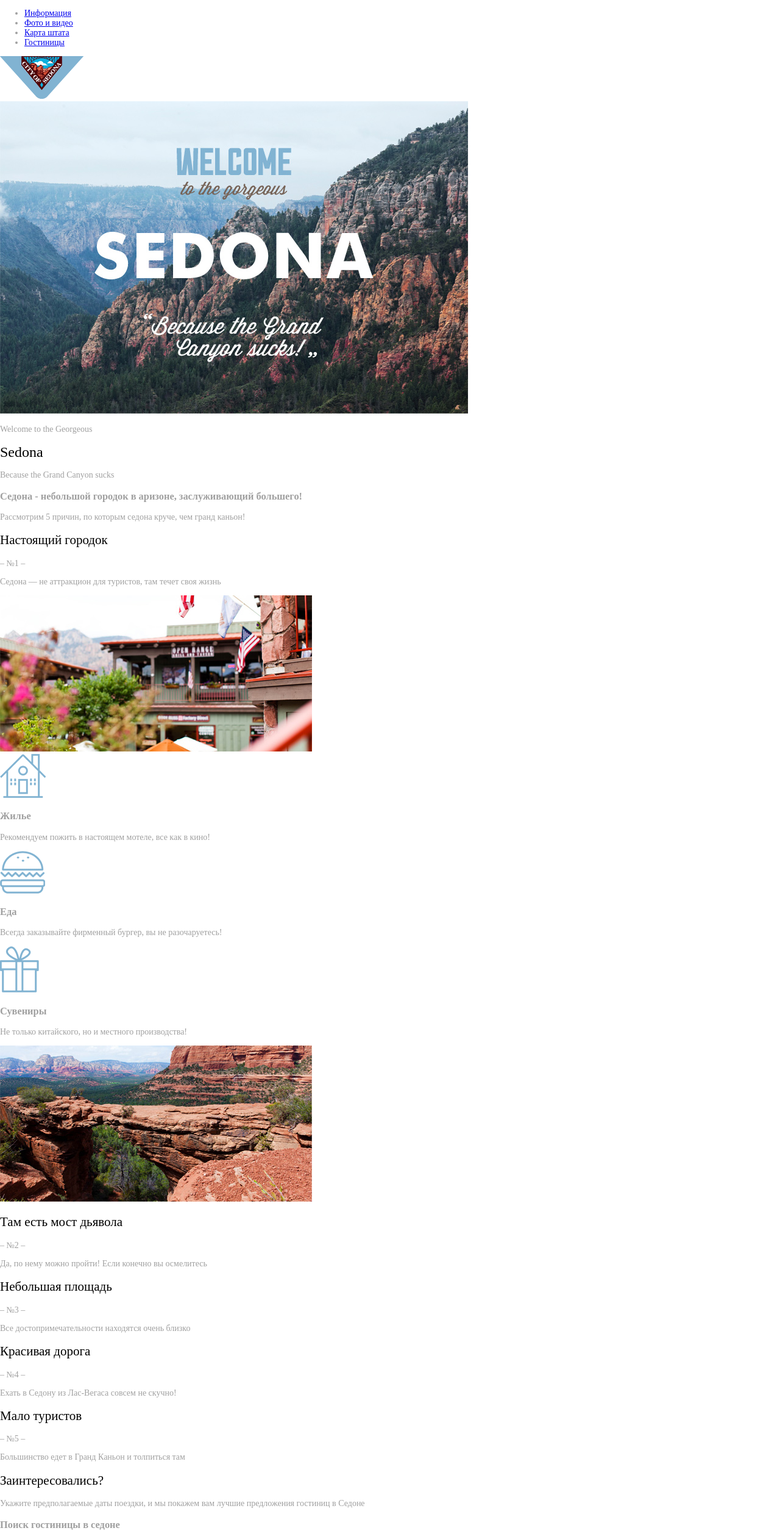
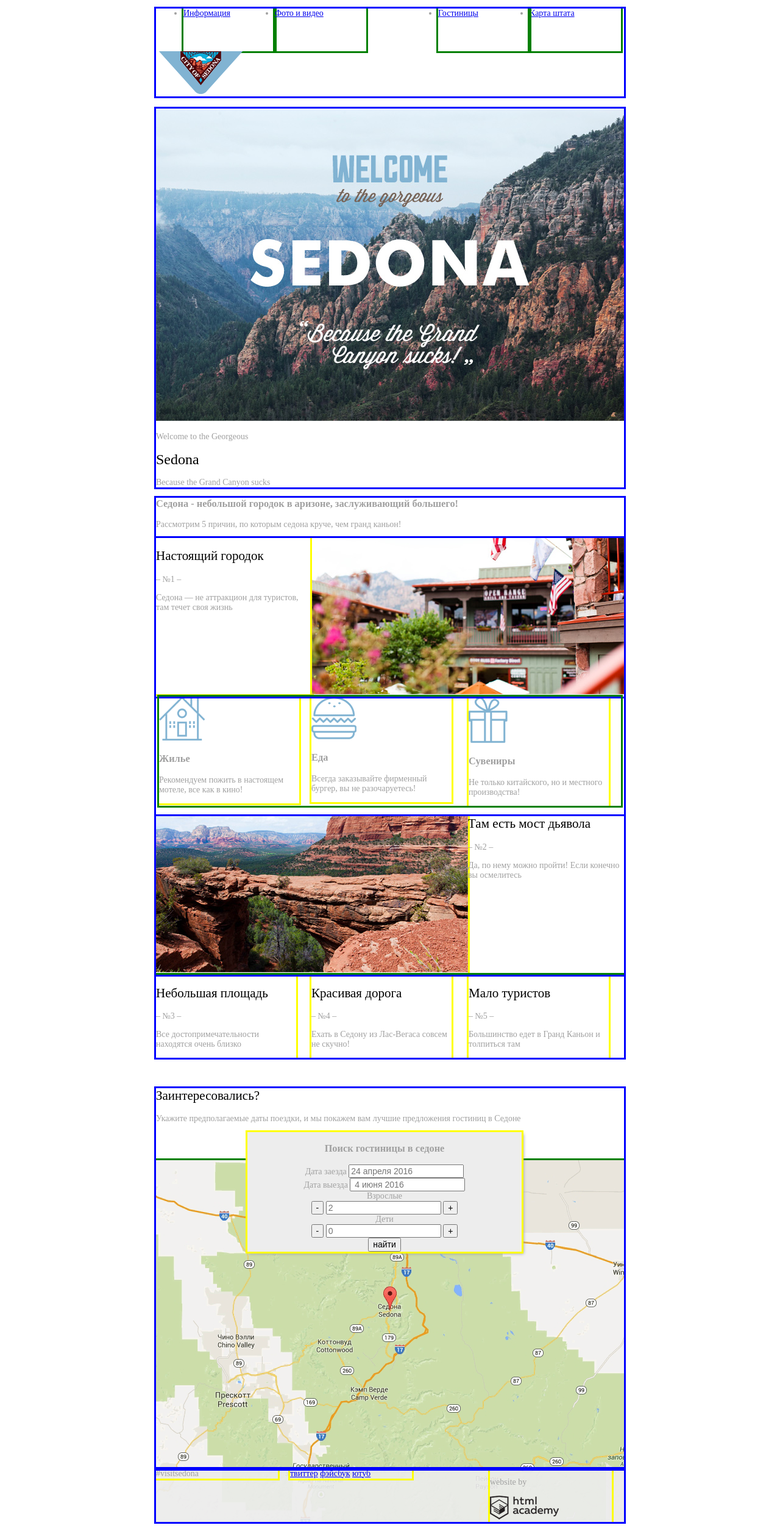
Before and after one commit to Jeorgeo/172548-sedona, a plain HTML site: page index.html in a window 1280 px wide. Shown: the top 2523 px of the page at 61% size. After the commit the page ends 2499 px from the top, so only its background shows below. Drawn offline with Linux system fonts and the light colour scheme.

Commit message:
#24-1
Построил сетку

```diff
--- a/css/style.css
+++ b/css/style.css
@@ -1,3 +1,12 @@
+/* index.html */
+
+html,
+body {
+  min-width: 768px;
+  margin: 0;
+  padding: 0;
+}
+
 body {
   font-size: 14px;
   line-height: normal;
@@ -21,3 +30,222 @@ h2 {
   font-weight: normal;
   font-family: PT Sans;
 }
+
+.main-header {
+  width: 768px;
+  margin: 0 auto;
+  margin-bottom: 20px;
+  /* Только для оформления сетки */
+  min-height: 70px;
+  outline: 3px solid blue;
+}
+
+.clearfix::after {
+  content: "";
+  display: table;
+  clear: both;
+}
+
+.main-navigation {
+  padding: 0 5px 0 5px;
+  /* Только для оформления сетки */
+  outline: 3px solid yellow;
+}
+
+.main-navigation_left {
+  float: left;
+  width: 150px;
+  /* Только для оформления сетки */
+  min-height: 70px;
+  outline: 3px solid green;
+}
+
+.main-navigation_right {
+  float: right;
+  width: 150px;
+  /* Только для оформления сетки */
+  min-height: 70px;
+  outline: 3px solid green;
+}
+
+section {
+  width: 768px;
+  margin: 0 auto;
+  /* Только для оформления сетки */
+  outline: 3px solid blue;
+}
+
+.features-photo {
+  /* Только для оформления сетки */
+  outline: 3px solid blue;
+}
+
+.features-left-title {
+  float: left;
+  width: 256px;
+  min-height: 256px;
+  /* Только для оформления сетки */
+  outline: 3px solid yellow;
+}
+
+.features-right-photo {
+  float: right;
+  width: 512px;
+  /* Только для оформления сетки */
+  outline: 3px solid yellow;
+}
+
+.features-left-photo {
+  float: left;
+  width: 512px;
+  /* Только для оформления сетки */
+  outline: 3px solid yellow;
+}
+
+.features-right-title {
+  float: right;
+  width: 256px;
+  min-height: 256px;
+  /* Только для оформления сетки */
+  outline: 3px solid yellow;
+}
+
+.features-icons {
+  width: 758px;
+  margin: 0 auto;
+  /* Только для оформления сетки */
+  outline: 3px solid green;
+}
+
+.features-icon {
+  float: left;
+  width: 230px;
+  margin-right: 20px;
+  /* Только для оформления сетки */
+  outline: 3px solid yellow;
+}
+
+.features-icon:last-child {
+  float: right;
+  width: 230px;
+  /* Только для оформления сетки */
+  outline: 3px solid yellow;
+}
+
+.features-slogans {
+  margin-bottom: 50px;
+  /* Только для оформления сетки */
+  outline: 3px solid green;
+}
+
+.features-item-slogan {
+  float: left;
+  width: 230px;
+  margin-right: 25px;
+  /* Только для оформления сетки */
+  outline: 3px solid yellow;
+}
+
+.features-item-slogan:last-child {
+  float: right;
+  width: 230px;
+  /* Только для оформления сетки */
+  outline: 3px solid yellow;
+}
+
+.booking-block {
+  display: inline-block;
+  width: 450px;
+  text-align: center;
+  margin-left: 150px;
+  margin-right: auto;
+  background: rgba(237, 237, 237, 1);
+  box-shadow: 3px 3px 5px #999999;
+  /* Только для оформления сетки */
+  outline: 3px solid yellow;
+}
+
+.features-map {
+  float: left;
+  width: 768px;
+  height: 593px;
+  margin: -150px auto -87px auto;
+  /* Только для оформления сетки */
+  outline: 3px solid green;
+}
+
+.container {
+  width: 768px;
+  margin: 0 auto;
+}
+
+.main-footer {
+  width: 768px;
+  margin: 30px auto 0 auto;
+  /* Только для оформления сетки */
+  outline: 3px solid blue;
+}
+
+.main-footer_index {
+  display: inline-block;
+  width: 768px;
+  background: rgba(237, 237, 237, 0.9);
+  /* Только для оформления сетки */
+  outline: 3px solid blue;
+}
+
+.footer-title {
+  float: left;
+  width: 200px;
+  margin-right: 20px;
+  /* Только для оформления сетки */
+  outline: 3px solid yellow;
+}
+
+.footer-social {
+  float: left;
+  width: 200px;
+  margin-right: 20px;
+  /* Только для оформления сетки */
+  outline: 3px solid yellow;
+}
+
+.footer-copyright {
+  float: right;
+  width: 200px;
+  margin-right: 20px;
+  /* Только для оформления сетки */
+  outline: 3px solid yellow;
+}
+
+/* hotels.html */
+
+.booking-options {
+  width: 768px;
+  margin: 0 auto;
+  /* Только для оформления сетки */
+  outline: 3px solid blue;
+}
+
+.booking-options-comfort {
+  float: left;
+  width: 246px;
+  margin-right: 15px;
+  /* Только для оформления сетки */
+  outline: 3px solid yellow;
+}
+
+.booking-options-type {
+  float: left;
+  width: 246px;
+  margin-right: 15px;
+  /* Только для оформления сетки */
+  outline: 3px solid yellow;
+}
+
+.booking-options-price {
+  float: right;
+  width: 246px;
+  /* Только для оформления сетки */
+  outline: 3px solid yellow;
+}
--- a/index.html
+++ b/index.html
@@ -8,12 +8,12 @@
   </head>
   <body>
     <header class="main-header">
-      <nav class="main-navigation">
+      <nav class="main-navigation clearfix">
         <ul>
-          <li><a href="#">Информация</a></li>
-          <li><a href="#">Фото и видео</a></li>
-          <li><a href="#">Карта штата</a></li>
-          <li><a href="#">Гостиницы</a></li>
+          <li class="main-navigation_left"><a href="#">Информация</a></li>
+          <li class="main-navigation_left"><a href="#">Фото и видео</a></li>
+          <li class="main-navigation_right"><a href="#">Карта штата</a></li>
+          <li class="main-navigation_right"><a href="#">Гостиницы</a></li>
         </ul>
         <div class="header-logo">
           <a href="#"><img src="img/logo.png" alt="Sity of Sedona" width="138" height="70"></a>
@@ -27,14 +27,14 @@
         <h1>Sedona</h1>
         <p>Because the Grand Canyon sucks</p>
       </section>
-      <section class="greeting">
+      <section class="greeting ">
         <h3>Седона - небольшой городок в аризоне, заслуживающий большего!</h3>
         <p>
           Рассмотрим 5 причин, по которым седона круче, чем гранд каньон!
         </p>
       </div>
-      <div class="features-photo">
-        <div class="features-item-title">
+      <div class="features-photo clearfix">
+        <div class="features-left-title">
           <h2>Настоящий городок</h2>
           <p>
             &ndash; №1 &ndash;
@@ -43,11 +43,11 @@
             Седона &mdash; не аттракцион для туристов, там течет своя жизнь
           </p>
         </div>
-        <div class="features-item-photo">
+        <div class="features-right-photo">
           <img src="img/index-1.jpg" alt="Настоящий городок" width="512" height="256">
         </div>
       </div>
-      <div class="features-icons">
+      <div class="features-icons clearfix">
         <div class="features-icon">
           <div class="icons">
             <img src="img/icon-home.png" alt="Жилье" width="75" height="72">
@@ -76,8 +76,8 @@
           </p>
         </div>
       </div>
-      <div class="features-photo">
-        <div class="features-item-photo">
+      <div class="features-photo clearfix">
+        <div class="features-left-photo">
           <img src="img/index-2.jpg" alt="Там есть мост дьявола" width="512" height="256">
         </div>
         <div class="features-item-title">
@@ -90,7 +90,7 @@
           </p>
         </div>
       </div>
-      <div class="features-slogans">
+      <div class="features-slogans clearfix">
         <div class="features-item-slogan">
           <h2>Небольшая площадь</h2>
           <p>
@@ -119,7 +119,8 @@
           </p>
         </div>
       </section
-      <div class="features-booking">
+      <section class="features-booking">
+      <section class="features-booking clearfix">
         <h2>Заинтересовались?</h2>
         <p>
           Укажите предполагаемые даты поездки, и мы покажем вам лучшие предложения гостиниц в Седоне
@@ -152,7 +153,6 @@
               <input id="children" type="text" name="adults" placeholder="0">
               <button type="button" name="+">+</button>
             </div>
-
           </div>
           <input type="submit" class="booking-btn" name="find" value="найти">
         </form>
@@ -160,10 +160,10 @@
         <figure class="features-map">
           <img src="img/map.png" alt="карта" width="768" height="593">
         </figure>
-      </div>
+      </section>
     </main>
-    <footer class="main-footer">
-     <div class="container">
+    <footer class="container clearfix">
+      <div class="main-footer_index">
        <div class="footer-title">
          #visitsedona
        </div>
@@ -177,8 +177,7 @@
           <a class="footer-btn" href="https://htmlacademy.ru"><img src="img/htmlacademy-logo.png" alt="htmlacademy" width="113" height="39"
             ></a>
        </div>
-     </div>
+      </div>
     </footer>
-
   </body>
 </html>
```
Also changed, not shown: hotels.html (+9 -9 lines).
